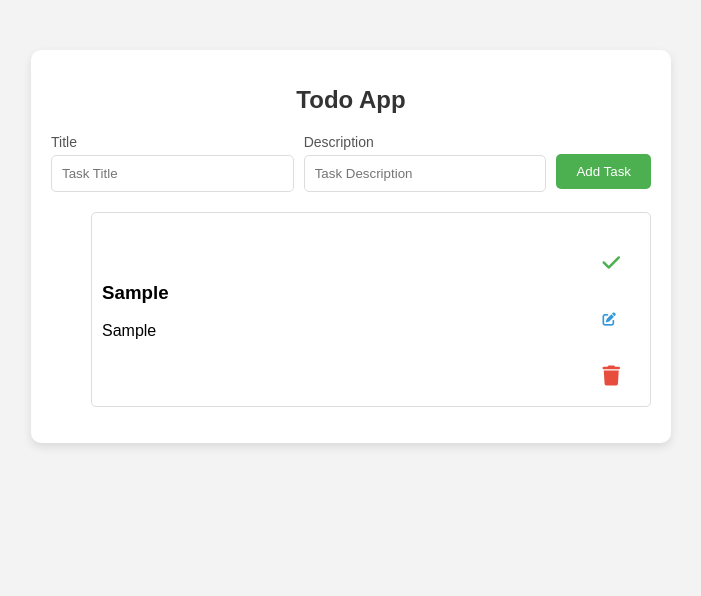
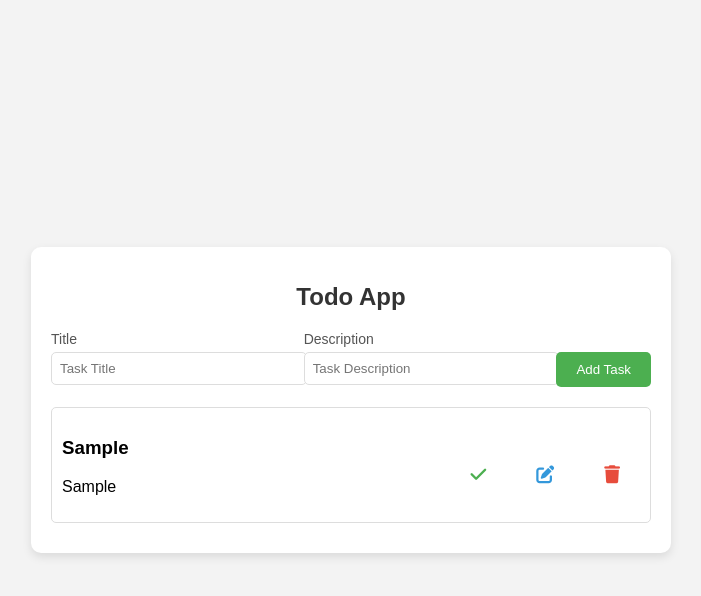
Before and after one commit to komalkalsoom1/Brainwave-task1, a plain HTML site: page index.html in a window 1280 px wide. Both pictures are taken after typing "Sample", "Sample" into the empty fields and a click on the button "Add Task". Shown: the whole page, without its empty margins (289-990 px from the left). Drawn offline with Linux system fonts and the light colour scheme.

Commit message:
Update style.css
make some changes

```diff
--- a/style.css
+++ b/style.css
@@ -1,19 +1,26 @@
+/* General Styles */
 body {
   font-family: Arial, sans-serif;
   background-color: #f3f3f3;
   margin: 0;
   padding: 0;
+  display: flex;
+  justify-content: center;
+  align-items: center;
+  height: 100vh;
 }
 
+/* Main Container */
 .container {
   max-width: 600px;
-    margin: 50px auto;
+  width: 90%;
   background-color: white;
   border-radius: 10px;
   box-shadow: 0 4px 10px rgba(0, 0, 0, 0.1);
   padding: 20px;
 }
 
+/* Title */
 .title {
   text-align: center;
   font-size: 24px;
@@ -21,11 +28,13 @@ body {
   margin-bottom: 20px;
 }
 
+/* Form Styling */
 .form {
   display: flex;
   flex-wrap: wrap;
-    gap: 10px;
+  gap: 15px;
   margin-bottom: 20px;
+  justify-content: space-between;  /* Align inputs inline */
 }
 
 .form-group {
@@ -41,36 +50,41 @@ body {
 }
 
 input {
-    padding: 10px;
+  padding: 8px;
   border: 1px solid #ddd;
   border-radius: 5px;
   outline: none;
+  width: 100%;
 }
 
 input:focus {
   border-color: #4caf50;
 }
 
+/* Button Styling */
 button {
-    padding:10px 20px;
+  padding: 10px 20px;
   background-color: #4caf50;
   color: white;
   border: none;
   border-radius: 5px;
-    display: flex;
-    align-self: start;
-    margin-top: 20px;
   cursor: pointer;
   transition: background-color 0.3s;
+  align-self: center;
+  margin-top: 21px;
 }
-
 
 button:hover {
   background-color: #45a049;
 }
 
+/* Tasks Container */
 .tasks-container {
   margin-top: 20px;
+  width: 100%;
+  display: flex;
+  flex-direction: column;
+  align-items: center;
 }
 
 .no-tasks {
@@ -78,6 +92,20 @@ body {
   color: #888;
 }
 
+/* Task List */
+.tasks-list {
+  width: 100%;
+  max-width: 500px;
+}
+
+#task-list {
+  list-style: none;
+  padding: 0;
+  margin: 0 auto;
+  width: 100%;
+}
+
+/* Task Item */
 .task-item {
   display: flex;
   justify-content: space-between;
@@ -86,29 +114,36 @@ body {
   border: 1px solid #ddd;
   border-radius: 5px;
   margin-bottom: 10px;
+  background-color: white;
+  width: 100%;
+  box-sizing: border-box;
 }
 
+/* Completed Task */
 .completed {
   background-color: #e8f5e9;
   text-decoration: line-through;
   color: #555;
 }
 
+/* Task Actions */
+.task-actions {
+  display: flex;
+  gap: 10px;
+}
+
 .task-actions button {
   background: none;
   border: none;
-    color: #555;
+  font-size: 18px;
   cursor: pointer;
-    margin-left: 10px;
   transition: color 0.3s;
 }
 
 .task-actions button:hover {
   color: #000;
 }
-  .task-action .edit,.complete,.delete{
-    font-size: 20px;
-  }
+
 .task-actions .edit {
   color: #3498db;
 }
```
Lines whose indentation alone changed are shown as unchanged.
